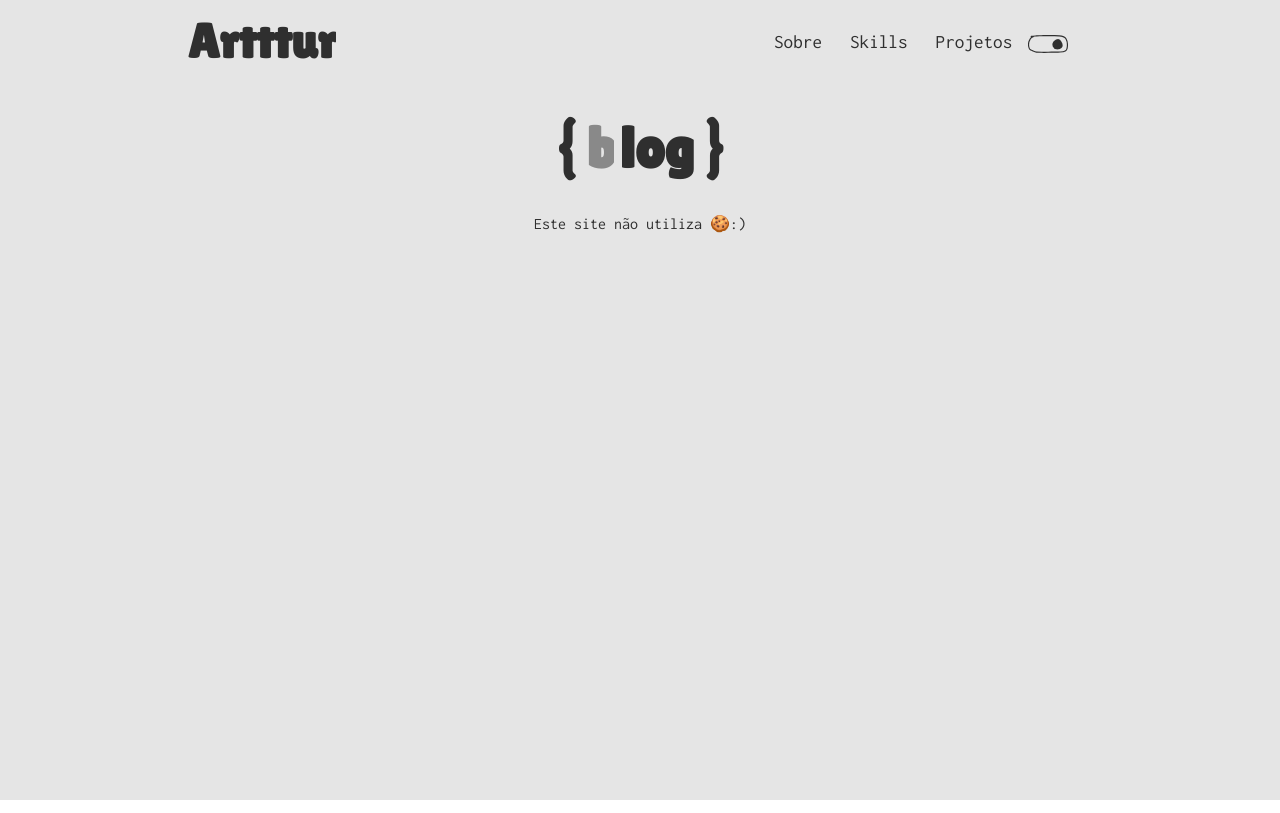
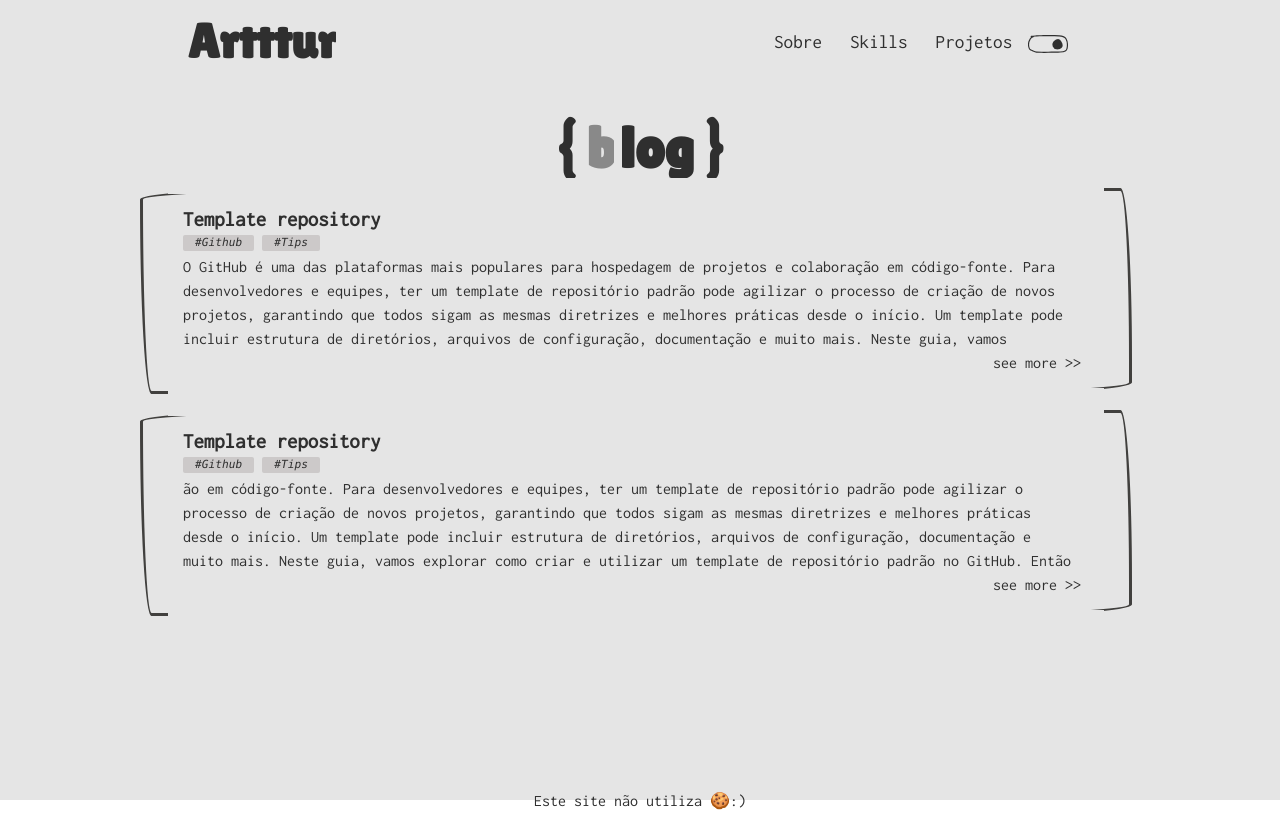
Before and after one commit to arttturslv/Website-Artttur, a React (Vite) app: page /blog in a window 1280 px wide. Built offline with nearby package versions, Linux system fonts and the light colour scheme.

Commit message:
feat: added posts for testing

```diff
--- a/src/components/Blog/Post.jsx
+++ b/src/components/Blog/Post.jsx
@@ -1,30 +1,54 @@
 import ContentTag from "../ContentTag";
 import { useState, useRef } from 'react';
-export default function Post({title, tags, text}) {
+export default function Post({id="45", title, tags, texts}) {
+    const [isOpen, setIsOpen] = useState(false)
+
+
+    function handleSeeMore() {
+        setIsOpen(!isOpen)
+        console.log(id)
+    }
+
+    function getTextsLength(texts) {
+        let length=0;
+
+        for(let i=0; i<texts.length; i++) {
+            length += texts[i].length;
+        }
+        return length;
+    }
 
     return (
-        <div className='sketch-border w-[80%] relative justify-center flex items-end'>
+        <div className='sketch-border max-sm:w-[96%] w-[80%]  relative justify-center flex items-end'>
             <div className='bg-platinum dark:bg-jet absolute w-[95%] self-center top-[-0.8rem] h-4'></div>
-            <div className='my-2 flex flex-col'>
-                <div className='pl-8 overflow-hidden space-y-1  text-left w-[95%]'>
+            <div className='my-2 flex flex-col w-full'>
+                <div className='max-sm:pl-2.5 pl-8 overflow-hidden space-y-1  text-left w-[95%]'>
                     <h3 className='text-[1.3rem] font-bold'>{title}</h3>
 
                     <div className="flex gap-2 w-4 overflow-ellipsis">
                         {
-                            tags.map((content)=> (
-                                <ContentTag text={content}/>
+                            tags?.map((content, index)=> (
+                                <ContentTag key={index} text={content}/>
                             ))
                         }
                     </div>
 
-                    <div className="h-[6rem] overflow-hidden">
-                        <p>{text}</p>
+                    <div className={`${isOpen? "h-full" : "h-[6rem]"} overflow-hidden`}>
+                        {
+                            texts.map((item, index)=> (
+                                <p key={index}>{item}</p>
+                            ))
+                        }
                     </div>
                 </div>
-                <div className='group w-32 gap-2 transition-all flex self-end cursor-pointer'>
-                    <p className='text-right'>see more</p>
-                    <p className='text-right group-hover:rotate-90 delay-75 transition-all group-hover:tracking-widest	'> &#62;&#62;</p>
-                </div>
+                {
+                    getTextsLength(texts) > 325 && (
+                        <div onClick={handleSeeMore} className='group w-32 gap-2 transition-all flex self-end cursor-pointer'>
+                            <p className='text-right'>{isOpen? "see less": "see more"}</p>
+                            <p className={`${isOpen? "group-hover:-rotate-90": "group-hover:rotate-90"} text-right  delay-75 transition-all group-hover:tracking-widest`}> &#62;&#62;</p>
+                        </div>
+                    )
+                }
             </div>
             <div className=' bg-platinum dark:bg-jet  absolute w-[95%] self-center bottom-[-0.8rem] h-4'></div>
     </div>
--- a/src/pages/Blog.jsx
+++ b/src/pages/Blog.jsx
@@ -1,35 +1,48 @@
+import Navbar from "../components/Navbar.jsx";
+import Footer from "../components/Footer.jsx";
 
-import Navbar from '../components/Navbar.jsx'
-import Footer from '../components/Footer.jsx'
-
-import Post from '../components/Blog/Post.jsx';
+import Post from "../components/Blog/Post.jsx";
 export default function Blog({ theme, setTheme }) {
-
   return (
-    <div id='at' className={`${theme ?? 'dark'}`}>
-      <div className='w-screen flex justify-center bg-platinum dark:bg-jet'>
-        <div className='dark:text-platinum h-screen  max-w-[1240px] w-[100%] space-y-8 text-jet'>
-
+    <div id="at" className={`${theme ?? "dark"}`}>
+      <div className="max-sm:w-screen flex justify-center bg-platinum dark:bg-jet min-h-screen">
+        <div className="dark:text-platinum max-w-[1240px] w-full min-h-screen space-y-8 text-jet">
           <Navbar setTheme={setTheme} theme={theme} />
-
-          <div className='flex flex-col justify-center  items-center gap-4'>
-
-            <code className='flex text-[18px] gap-2 group'>
+          <div className="flex-col h-[80%]">
+            <div className="flex items-center flex-col">
+              <code className="flex text-[18px] gap-2">
                 <h1>&#x0007B;</h1>
-              <h1 className='opacity-50 w-7 text-clip transition-all overflow-clip whitespace-nowrap group-hover:w-[25rem]'>basicamente um</h1>
-              <h1 class="w-[4.5rem] text-clip transition-all overflow-hidden group-hover:w-[7rem]" style={{ direction: 'rtl', textAlign: 'left' }}>blog</h1>
+                <h1 className="opacity-50 w-7 text-clip transition-all overflow-clip whitespace-nowrap group-hover:w-[25rem]">
+                  basicamente um
+                </h1>
+                <h1
+                  className="w-[4.5rem] text-clip transition-all overflow-hidden group-hover:w-[7rem]"
+                  style={{ direction: "rtl", textAlign: "left" }}
+                >
+                  blog
+                </h1>
                 <h1>&#x0007D;</h1>
               </code>
+              <Post
+                title="Template repository"
+                tags={["Github", "Tips"]}
+                texts={[
+                  "O GitHub é uma das plataformas mais populares para hospedagem de projetos e colaboração em código-fonte. Para desenvolvedores e equipes, ter um template de repositório padrão pode agilizar o processo de criação de novos projetos, garantindo que todos sigam as mesmas diretrizes e melhores práticas desde o início. Um template pode incluir estrutura de diretórios, arquivos de configuração, documentação e muito mais. Neste guia, vamos explorar como criar e utilizar um template de repositório padrão no GitHub. Então vamos lá, basta acessar sua conta, criar um novo repositorio, então adicione arquivos como pastas e documentos e modifique a README.md e a license. Depois de tudo isso feito, vá nas configurações do repositorio e marque como sim",
+                ]}
+              />
 
-
+              <Post
+                title="Template repository"
+                tags={["Github", "Tips"]}
+                texts={[
+                  "ão em código-fonte. Para desenvolvedores e equipes, ter um template de repositório padrão pode agilizar o processo de criação de novos projetos, garantindo que todos sigam as mesmas diretrizes e melhores práticas desde o início. Um template pode incluir estrutura de diretórios, arquivos de configuração, documentação e muito mais. Neste guia, vamos explorar como criar e utilizar um template de repositório padrão no GitHub. Então vamos lá, basta acessar sua conta, criar um novo repositorio, então adicione arquivos como pastas e documentos e modifique a README.md e a license. Depois de tudo isso feito, vá nas configurações do repositorio e marque como sim",
+                ]}
+              />
             </div>
-
-
-
+          </div>
           <Footer></Footer>
-
         </div>
       </div>
     </div>
-  )
+  );
 }
```
Lines whose indentation alone changed are shown as unchanged.
